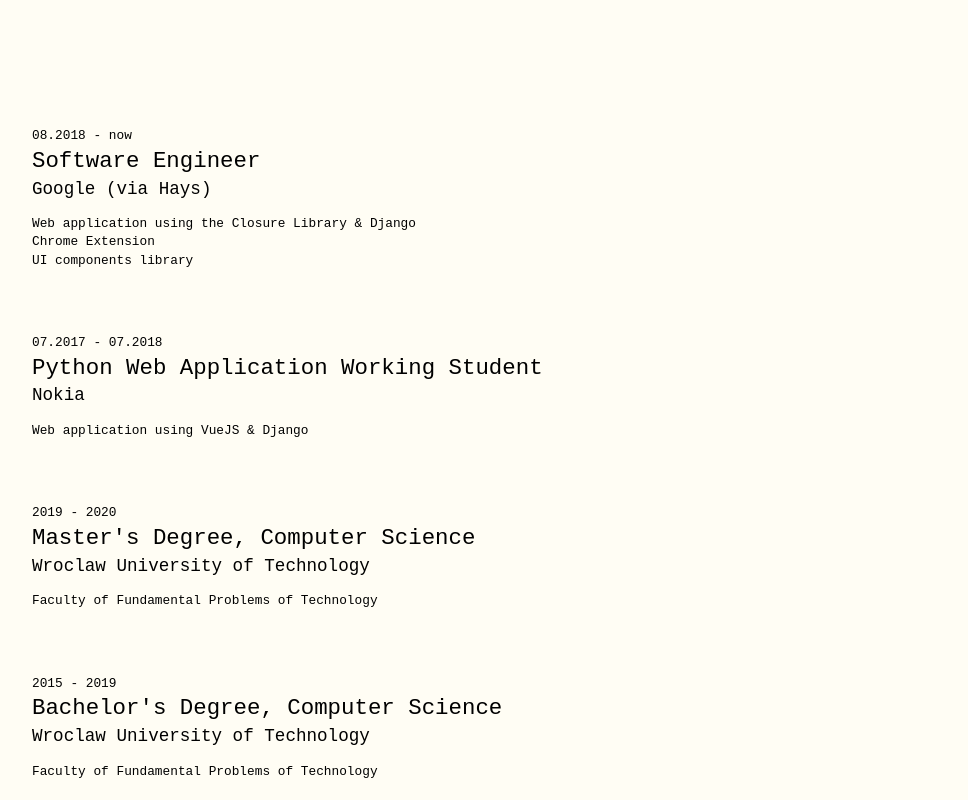
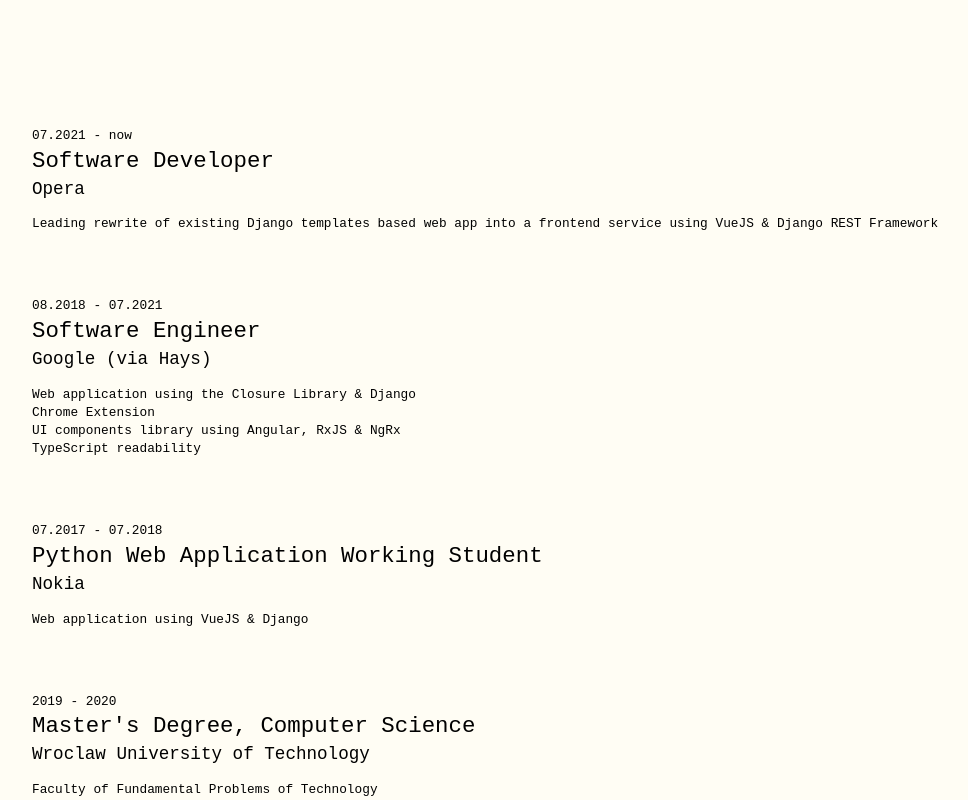
Before and after one commit to piotrszyma/portfolio, a Vue app: page /bio in a window 1280 px wide. Shown: the top 800 px of the page, without its empty margins (96-1064 px from the left). Built offline with nearby package versions, Linux system fonts and the light colour scheme.

Commit message:
feat: update bio

```diff
--- a/src/components/bio/Bio.vue
+++ b/src/components/bio/Bio.vue
@@ -17,10 +17,16 @@
   data: () => ({
     entries: [
       {
-        time: "08.2018 - now",
+        time: "07.2021 - now",
+        title: "Software Developer",
+        place: "Opera",
+        description: ["Leading rewrite of existing Django templates based web app into a frontend service using VueJS & Django REST Framework"]
+      },
+      {
+        time: "08.2018 - 07.2021",
         title: "Software Engineer",
         place: "Google (via Hays)",
-        description: ["Web application using the Closure Library & Django", "Chrome Extension", "UI components library"]
+        description: ["Web application using the Closure Library & Django", "Chrome Extension", "UI components library using Angular, RxJS & NgRx", "TypeScript readability"]
       },
       {
         time: "07.2017 - 07.2018",
```
